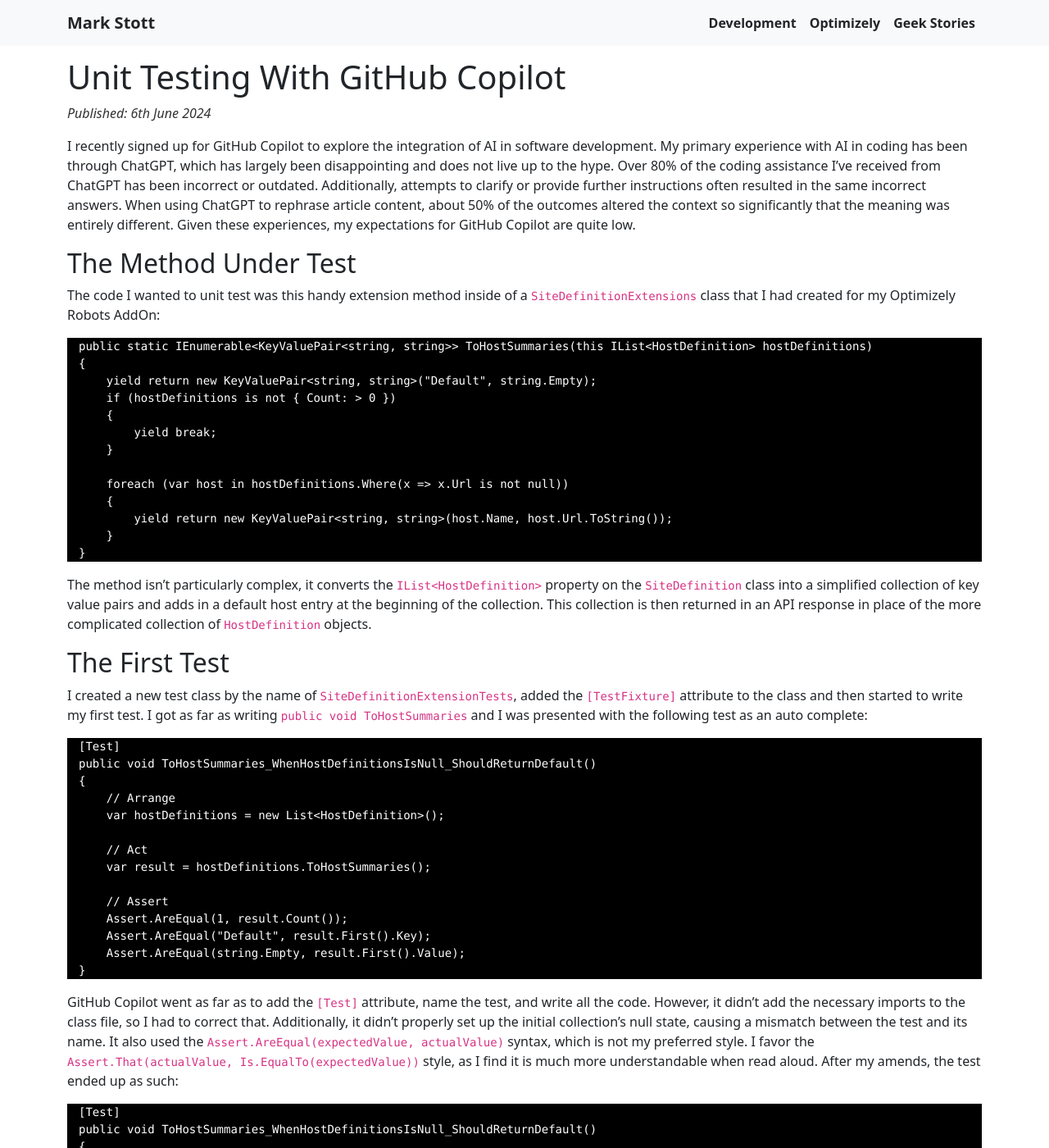
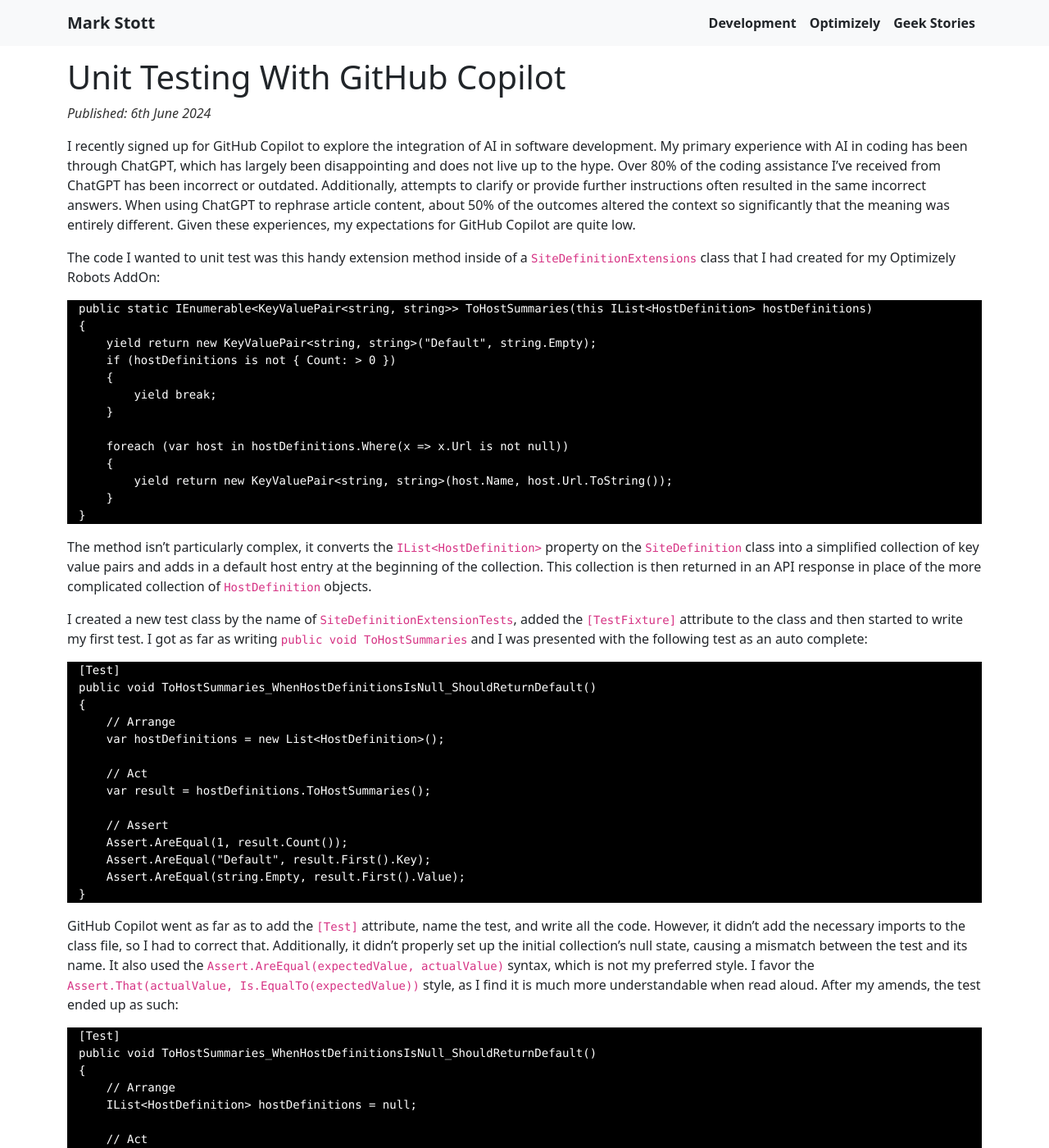
Before and after one commit to GeekInTheNorth/GeekInTheNorth.github.io, a Jekyll site: the page built from _posts/2024-06-06-unit-testing-with-github-copilot.md, in a window 1280 px wide and 1400 px high. Shown: the whole window at 82% size. Built offline with Jekyll 4.4.1, drawn with Linux system fonts in a browser that asks for light colours; some of the changed text lies outside the part shown.

Commit message:
Update 2024-06-06-unit-testing-with-github-copilot.md

````diff
--- a/_posts/2024-06-06-unit-testing-with-github-copilot.md
+++ b/_posts/2024-06-06-unit-testing-with-github-copilot.md
@@ -12,8 +12,6 @@
 Published: 6th June 2024
 
 I recently signed up for GitHub Copilot to explore the integration of AI in software development. My primary experience with AI in coding has been through ChatGPT, which has largely been disappointing and does not live up to the hype. Over 80% of the coding assistance I've received from ChatGPT has been incorrect or outdated. Additionally, attempts to clarify or provide further instructions often resulted in the same incorrect answers. When using ChatGPT to rephrase article content, about 50% of the outcomes altered the context so significantly that the meaning was entirely different.  Given these experiences, my expectations for GitHub Copilot are quite low.
-
-## The Method Under Test
 
 The code I wanted to unit test was this handy extension method inside of a `SiteDefinitionExtensions` class that I had created for my Optimizely Robots AddOn:
 
@@ -34,8 +32,6 @@
 ```
 
 The method isn't particularly complex, it converts the `IList<HostDefinition>` property on the `SiteDefinition` class into a simplified collection of key value pairs and adds in a default host entry at the beginning of the collection.  This collection is then returned in an API response in place of the more complicated collection of `HostDefinition` objects.
-
-## The First Test
 
 I created a new test class by the name of `SiteDefinitionExtensionTests`, added the `[TestFixture]` attribute to the class and then started to write my first test.  I got as far as writing `public void ToHostSummaries` and I was presented with the following test as an auto complete:
 
@@ -75,8 +71,6 @@
 }
 ```
 
-## The Second Test
-
 I started writing my second test as `public void ToHostSummaries`, and it suggested the following test, which was entirely correct. It learned from my previous intervention, adopting my preferred assertion style and the way I declared the opening variable.
 
 ```
@@ -95,8 +89,6 @@
     Assert.That(result[0].Value, Is.EqualTo(string.Empty));
 }
 ```
-
-## The Third Test
 
 The third test I wanted to write was where the `hostDefinitions` collection contained entries, again I typed `public void ToHostSummaries` and the following was generated:
 
@@ -159,8 +151,6 @@
     Assert.That(result[2].Value, Is.EqualTo("http://host2.com/"));
 }
 ```
-
-## The Forth Test
 
 The final test for this class was to prove that host definitions with a null URL are omitted from the result.  Again I just had to type `public void ToHostSummaries` to get the following result:
 
````
